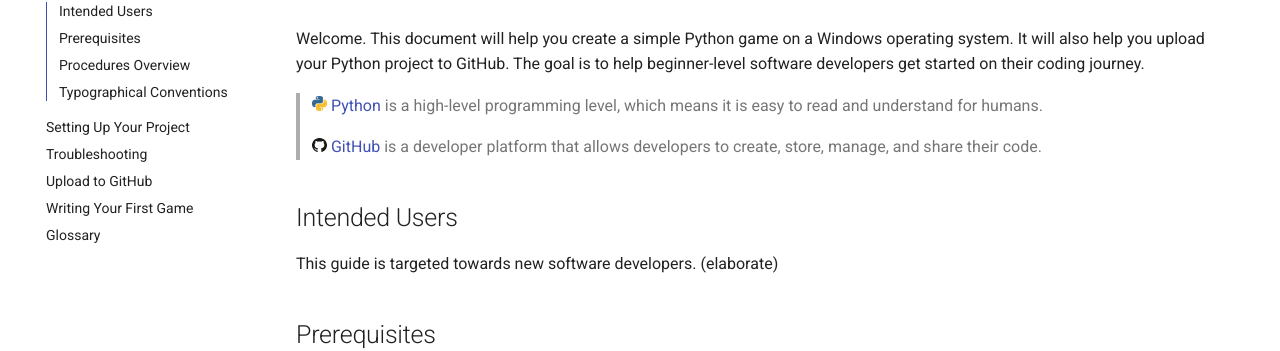
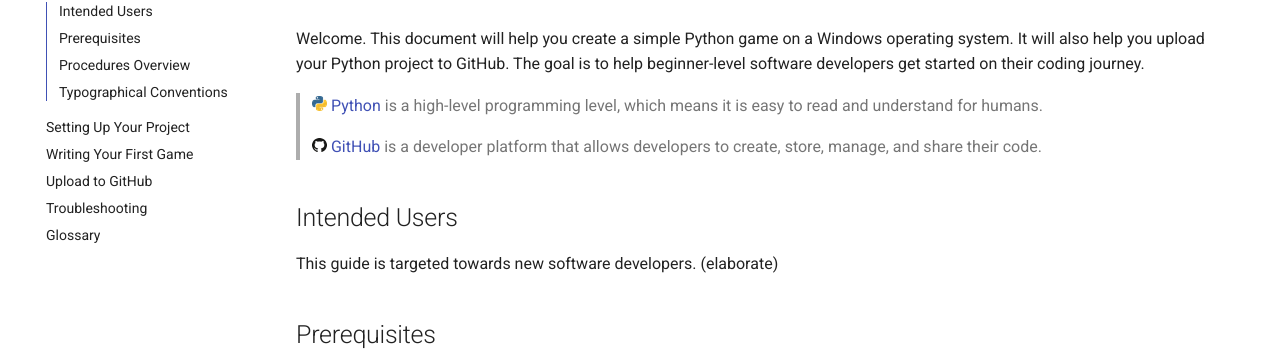
Before and after one commit to Beijzum/beijzum.github.io, an MkDocs documentation site: the page built from docs/index.md, in a window 1280 px wide. Shown: the part 154-505 px from the top of the page. Built offline with MkDocs 1.6.1 and Material for MkDocs 9.7.7, drawn with Linux system fonts in a browser that asks for light colours; some of the changed lines change nothing that is shown.

Commit message:
order table of contents

```diff
--- a/mkdocs.yml
+++ b/mkdocs.yml
@@ -51,3 +51,11 @@
     - pymdownx.emoji:
           emoji_index: !!python/name:material.extensions.emoji.twemoji
           emoji_generator: !!python/name:material.extensions.emoji.to_svg
+
+nav:
+    - index.md
+    - Setting Up Your Project.md
+    - Writing Your First Game.md
+    - Upload to GitHub.md
+    - Troubleshooting.md
+    - glossary.md
```
